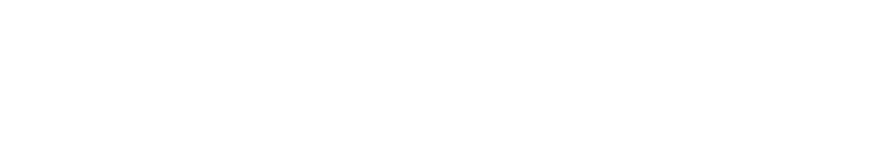
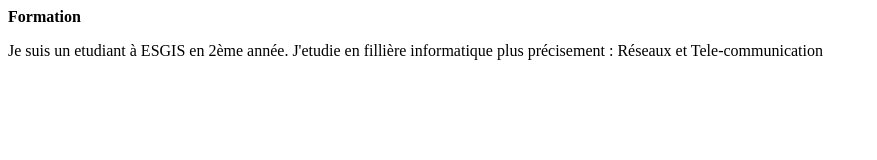
Before and after one commit to Bryan-Creator-Droid/mon-cv, a plain HTML site: page index.html in a window 1280 px wide. Shown: the whole page, without its empty margins (0-877 px from the left). Drawn offline with Linux system fonts and the light colour scheme.

Commit message:
mise en place de la section formation

```diff
--- a/index.html
+++ b/index.html
@@ -7,6 +7,9 @@
     <title>Document</title>
 </head>
 <body>
-
+    <section>
+        <strong>Formation</strong>
+        <p>Je suis un etudiant à ESGIS en 2ème année. J'etudie en fillière informatique plus précisement : Réseaux et Tele-communication</p>
+    </section>
 </body>
 </html>
```
